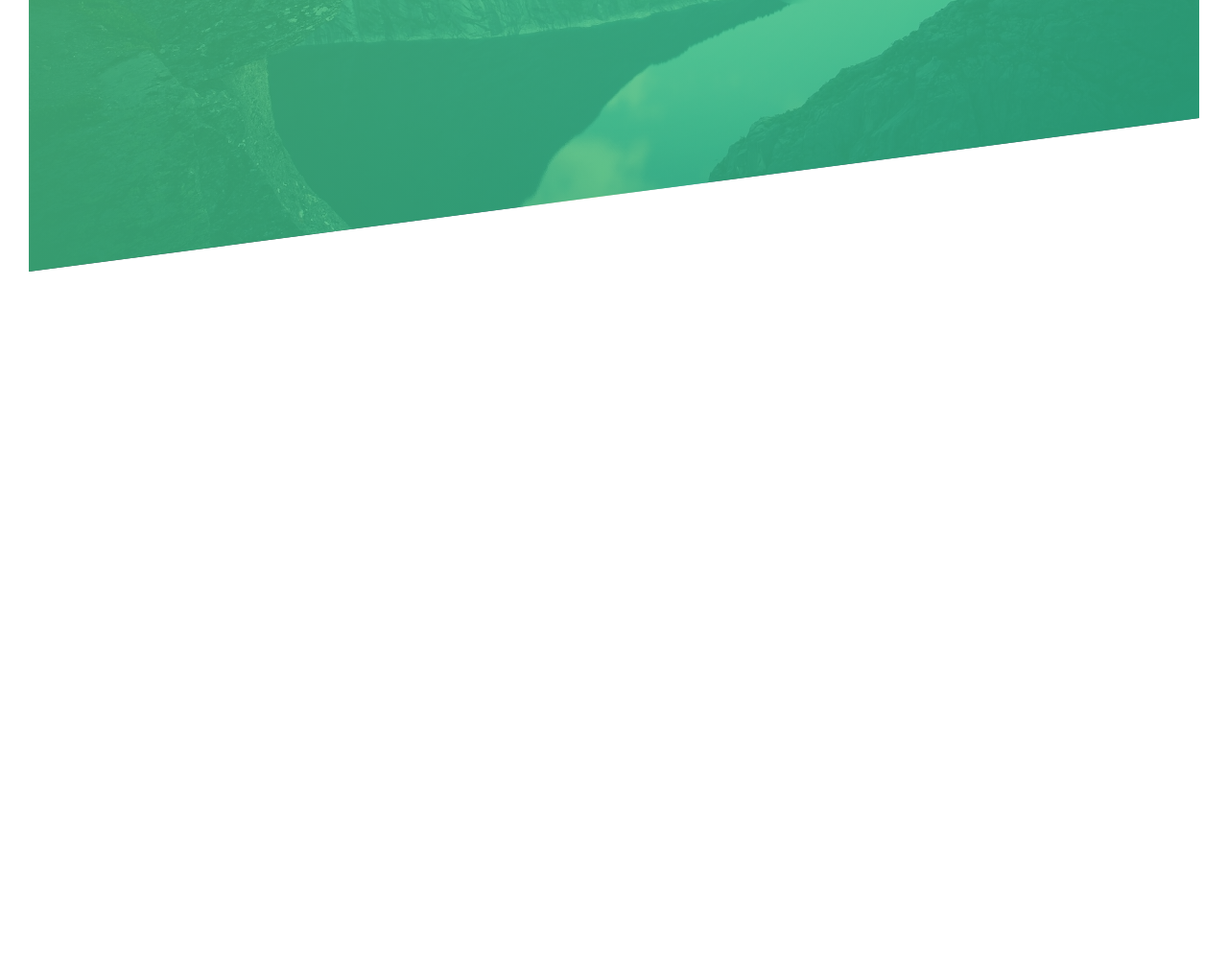
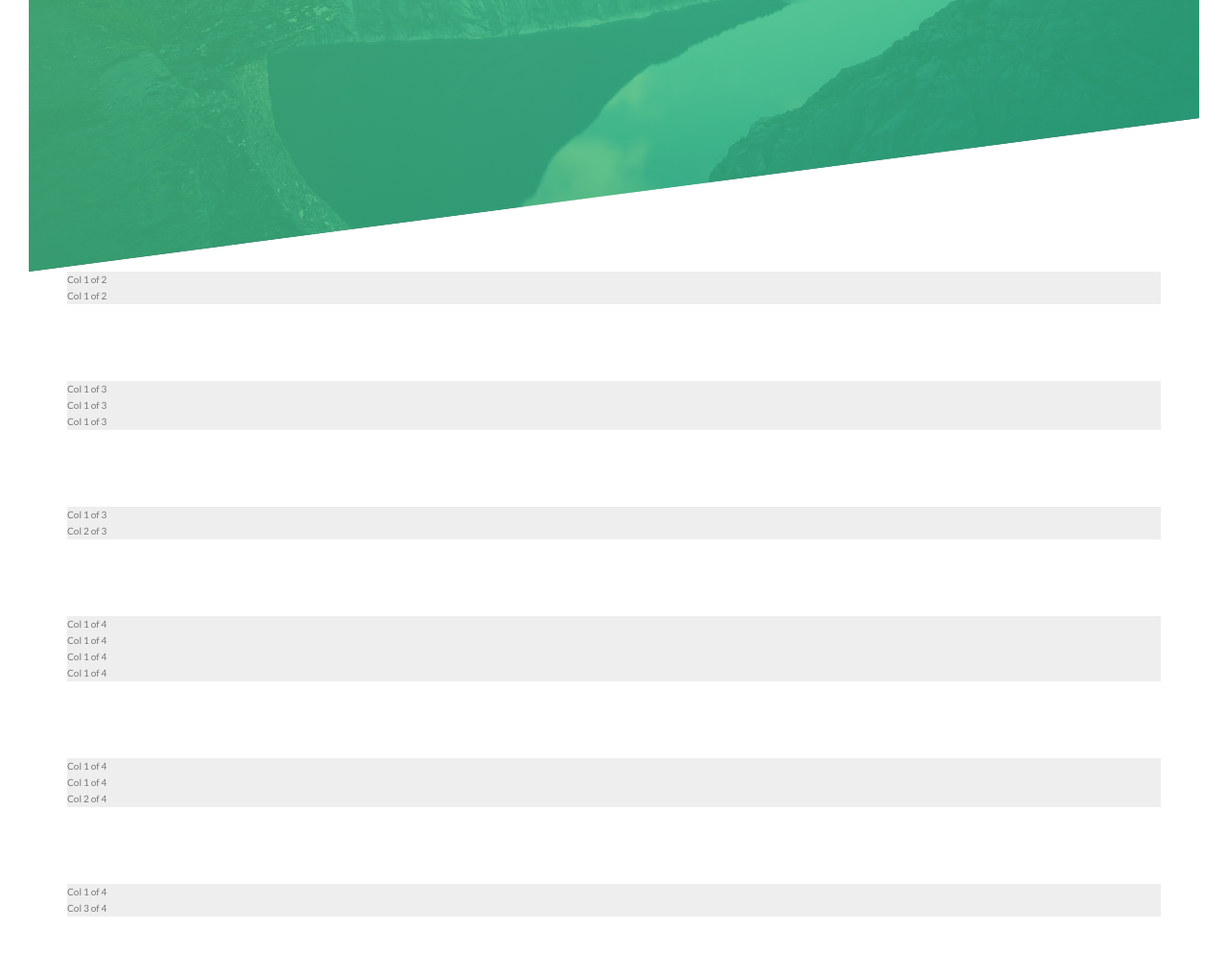
Before and after one commit to BigGregory/css-advanced, a website: page index.html in a window 1280 px wide. Shown: the part 507-1500 px from the top of the page at 96% size. Before the commit the page ends 820 px from the top, so only its background shows below. Drawn offline with Linux system fonts and the light colour scheme.

Commit message:
added grid layout to test floats

```diff
--- a/index.html
+++ b/index.html
@@ -26,8 +26,38 @@
       </h1>
       <a href="#" class="btn btn--white btn--animated">Discover our tours</a>
     </div>
+  </header>
 
-  </header>
+  <section class="grid-test">
+    <div class="row">
+      <div class="col-1-of-2">Col 1 of 2</div>
+      <div class="col-1-of-2">Col 1 of 2</div>
+    </div>
+    <div class="row">
+      <div class="col-1-of-3">Col 1 of 3</div>
+      <div class="col-1-of-3">Col 1 of 3</div>
+      <div class="col-1-of-3">Col 1 of 3</div>
+    </div>
+    <div class="row">
+      <div class="col-1-of-3">Col 1 of 3</div>
+      <div class="col-2-of-3">Col 2 of 3</div>
+    </div>
+    <div class="row">
+      <div class="col-1-of-4">Col 1 of 4</div>
+      <div class="col-1-of-4">Col 1 of 4</div>
+      <div class="col-1-of-4">Col 1 of 4</div>
+      <div class="col-1-of-4">Col 1 of 4</div>
+    </div>
+    <div class="row">
+      <div class="col-1-of-4">Col 1 of 4</div>
+      <div class="col-1-of-4">Col 1 of 4</div>
+      <div class="col-2-of-4">Col 2 of 4</div>
+    </div>
+    <div class="row">
+      <div class="col-1-of-4">Col 1 of 4</div>
+      <div class="col-3-of-4">Col 3 of 4</div>
+    </div>
+  </section>
 
 
 
--- /dev/null
+++ b/sass/layout/_grid.scss
@@ -0,0 +1,7 @@
+.row {
+  max-width: $grid-width;
+  background-color: #eee;
+  margin: 0 auto;
+  margin-bottom: 80px;
+
+}
--- a/sass/main.scss
+++ b/sass/main.scss
@@ -1,16 +1,16 @@
-@import "utilities/functions";
-@import "utilities/mixins";
-@import "utilities/variables";
+@import "utils/functions";
+@import "utils/mixins";
+@import "utils/variables";
 
 @import "base/base";
 @import "base/animations";
 @import "base/typography";
-@import "base/utilities";
 
 @import "pages/home";
 
 @import "components/button";
 
 @import "layout/header";
+@import "layout/grid";
 
 @import "base/typography";
--- a/sass/utilities/_variables.scss
+++ b/sass/utils/_variables.scss
@@ -1,6 +1,10 @@
+// * Colors
 $color-primary: #7ed56f;
 $color-primary-light: #55c57a;
 $color-primary-dark: #28b485;
 $color-grey-dark: #777;
 $color-white: #fff;
 $color-black: #000;
+
+// * Grid
+$grid-width: 114rem;
```
Also changed, not shown: css/style.css, sass/utils/_functions.scss (added), sass/utils/_mixins.scss (added).
